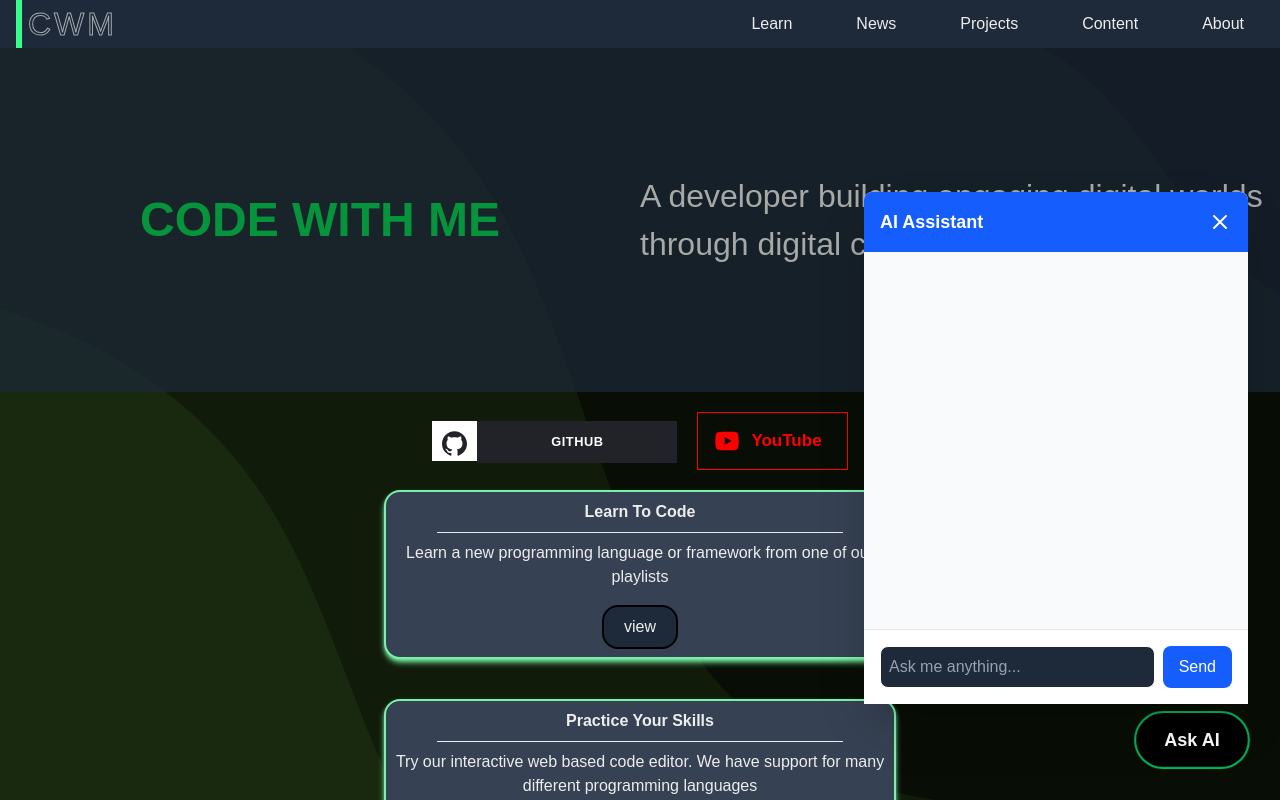
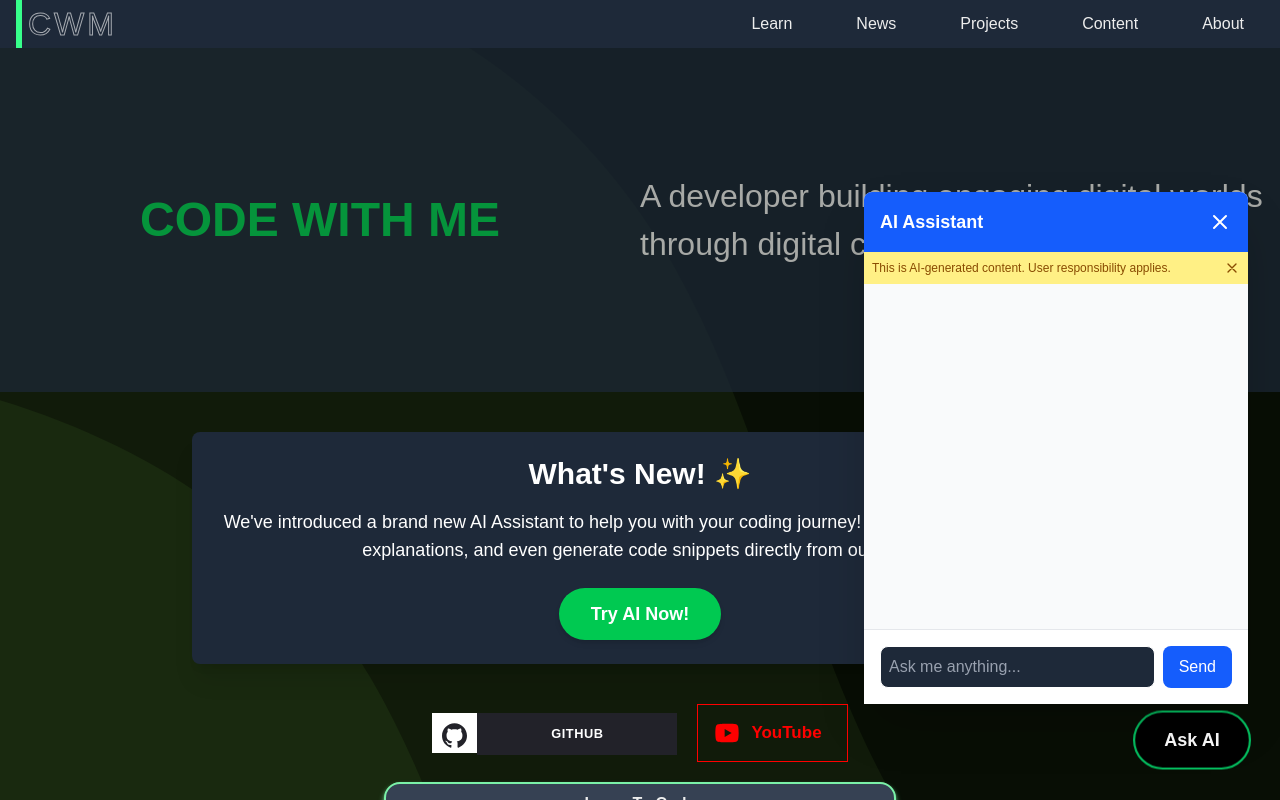
Before and after one commit to Theolin-Nadasen/codewithme, a Next.js app: page / in a window 1280 px wide. Both pictures are taken after a click on the button "Ask AI". Shown: the top 800 px of the page. Built offline with nearby package versions, Linux system fonts and the light colour scheme.

Commit message:
added a whats new section and a ai generated content warning message

```diff
--- a/src/app/page.tsx
+++ b/src/app/page.tsx
@@ -4,12 +4,15 @@ import Link from "next/link";
 import Youtube_Button from "@/components/youtube_button";
 import Homepage_Cards from "@/components/homepage_cards";
 import { news } from "./card_info";
+import WhatsNewSection from "@/components/whats_new_section";
 
 export default function Home() {
 
   return (
     <div>
       <Main_Hero_Section />
+
+      <WhatsNewSection />
 
       <div className="flex flex-col md:flex-row justify-center items-center gap-5 mt-5">
         <Link href={"https://github.com/Theolin-Nadasen"}>
--- a/src/components/chat_box.tsx
+++ b/src/components/chat_box.tsx
@@ -16,6 +16,7 @@ export default function ChatBox() {
   const [messages, setMessages] = useState<Message[]>([]);
   const [input, setInput] = useState('');
   const [isLoading, setIsLoading] = useState(false);
+  const [showWarning, setShowWarning] = useState(true);
   const messagesEndRef = useRef<HTMLDivElement>(null);
   const router = useRouter();
 
@@ -29,29 +30,27 @@ export default function ChatBox() {
     setIsOpen(!isOpen);
   };
 
+  const dismissWarning = () => {
+    setShowWarning(false);
+  };
+
   const handleTryCode = (code: string, language: string) => {
-    // Store data for the learn page to pick up
     localStorage.setItem('code-data', JSON.stringify({ code, language }));
 
-    // If already on the learn page, dispatch an event for the page to listen to
     if (window.location.pathname === '/learn') {
       window.dispatchEvent(new CustomEvent('new-code-to-try'));
     } else {
-      // Otherwise, navigate to the learn page
       router.push('/learn');
     }
 
     setIsOpen(false);
   };
 
-  const handleSubmit = async (e: React.FormEvent) => {
-    e.preventDefault();
-    if (!input.trim()) return;
-
-    const userMessage: Message = { role: 'user', type: 'text', content: input };
+  const sendPromptToAI = async (promptContent: string) => {
+    const userMessage: Message = { role: 'user', type: 'text', content: promptContent };
     const newMessages = [...messages, userMessage];
     setMessages(newMessages);
-    setInput('');
+    setInput(''); // Clear input only if it's from the input field
     setIsLoading(true);
 
     try {
@@ -79,6 +78,31 @@ export default function ChatBox() {
     }
   };
 
+
+  const handleSubmit = async (e: React.FormEvent) => {
+    e.preventDefault();
+    if (!input.trim()) return;
+    await sendPromptToAI(input);
+    setInput(''); // Ensure input is cleared after submission
+  };
+
+  // New useEffect for listening to external events
+  useEffect(() => {
+    const handleOpenAiChat = (event: CustomEvent<{ prompt?: string }>) => {
+      setIsOpen(true); // Open the chatbox
+      if (event.detail?.prompt) {
+        // If a prompt is provided, send it to the AI
+        sendPromptToAI(event.detail.prompt);
+      }
+    };
+
+    window.addEventListener('open-ai-chat', handleOpenAiChat as EventListener);
+
+    return () => {
+      window.removeEventListener('open-ai-chat', handleOpenAiChat as EventListener);
+    };
+  }, [messages]); // Add messages as a dependency to ensure sendPromptToAI has latest state
+
   return (
     <>
       <button
@@ -99,6 +123,17 @@ export default function ChatBox() {
               </svg>
             </button>
           </div>
+
+          {showWarning && (
+            <div className="bg-yellow-200 text-yellow-800 p-2 text-xs flex items-center justify-between">
+              <span>This is AI-generated content. User responsibility applies.</span>
+              <button onClick={dismissWarning} className="text-yellow-800 hover:text-yellow-900 ml-2" aria-label="Dismiss warning">
+                <svg xmlns="http://www.w3.org/2000/svg" className="h-4 w-4" fill="none" viewBox="0 0 24 24" stroke="currentColor">
+                  <path strokeLinecap="round" strokeLinejoin="round" strokeWidth={2} d="M6 18L18 6M6 6l12 12" />
+                </svg>
+              </button>
+            </div>
+          )}
 
           <div className="flex-1 p-4 overflow-y-auto bg-gray-50">
             {messages.map((msg, index) => (
--- /dev/null
+++ b/src/components/whats_new_section.tsx
@@ -0,0 +1,26 @@
+'use client';
+
+export default function WhatsNewSection() {
+  return (
+    <section className="my-10 p-6 bg-gray-800 text-white rounded-lg shadow-xl max-w-4xl mx-auto">
+      <h2 className="text-3xl font-bold text-center mb-4">What's New! ✨</h2>
+      <p className="text-lg text-center mb-6">
+        We've introduced a brand new AI Assistant to help you with your coding journey!
+        Ask questions, get code explanations, and even generate code snippets directly from our chat.
+      </p>
+      <div className="text-center">
+        <button
+          onClick={() => {
+            // Dispatch event to open chat and send a demo prompt
+            window.dispatchEvent(new CustomEvent('open-ai-chat', {
+              detail: { prompt: "Write a simple 'Hello, World!' program in Python." }
+            }));
+          }}
+          className="bg-green-500 text-white px-8 py-3 rounded-full text-lg font-semibold hover:bg-green-600 transition-colors shadow-md"
+        >
+          Try AI Now!
+        </button>
+      </div>
+    </section>
+  );
+}
```
Also changed, not shown: 1 other file (tests, documents, lock files or other folders).
